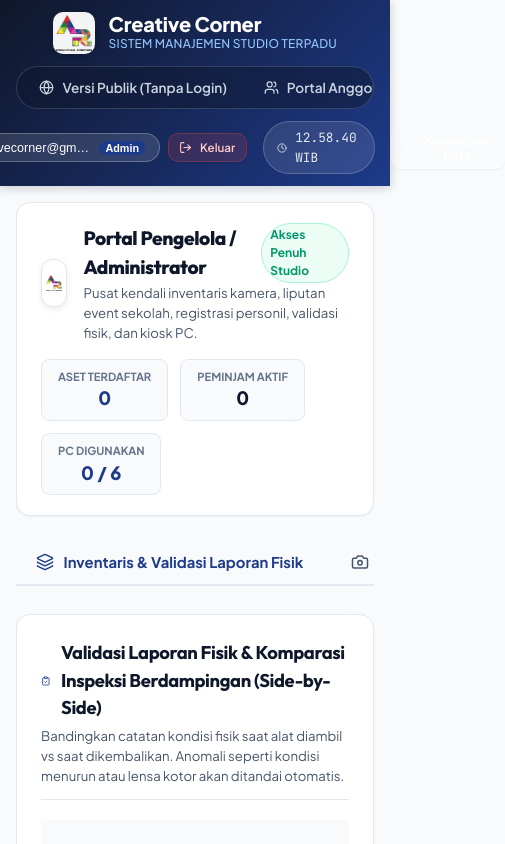
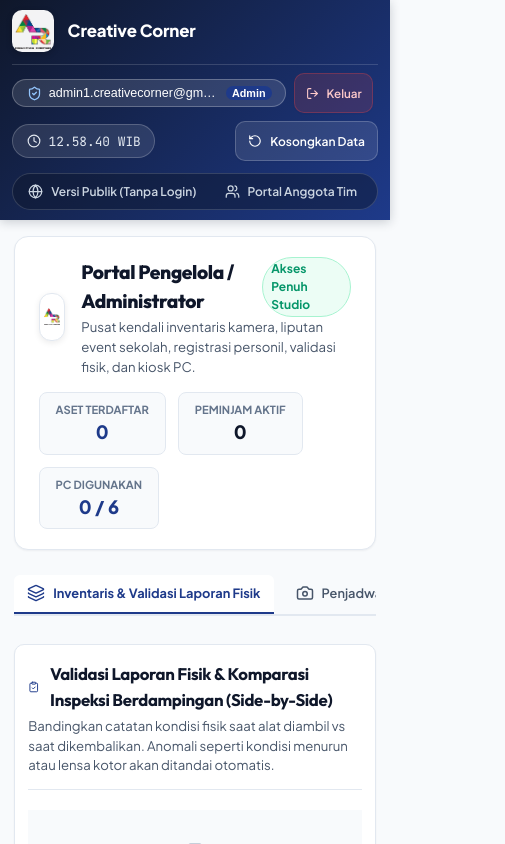
Before and after one commit to natalinonono/Web-Creative-Corner, a React (Vite) app: page / in a window 390 px wide. Shown: the top 844 px of the page, 505 px wide, since content can reach past the window. Built offline with nearby package versions, Linux system fonts and the light colour scheme; the HTML template or start-up script is replaced by a standard one.

Commit message:
feat: Full responsive design for mobile phones, tablets, and laptops

```diff
--- a/src/components/kiosk/PCKioskClient.jsx
+++ b/src/components/kiosk/PCKioskClient.jsx
@@ -406,7 +406,7 @@ export const PCKioskClient = () => {
                   </span>
                 </div>
 
-                <div style={{ display: 'grid', gridTemplateColumns: 'repeat(4, 1fr) 1.2fr', gap: '0.5rem', marginBottom: '0.5rem' }}>
+                <div style={{ display: 'grid', gridTemplateColumns: 'repeat(auto-fit, minmax(80px, 1fr))', gap: '0.5rem', marginBottom: '0.5rem' }}>
                   {[30, 60, 90, 120].map((dur) => (
                     <button
                       key={dur}
--- a/src/index.css
+++ b/src/index.css
@@ -745,22 +745,346 @@ h1, h2, h3, h4, .brand-font {
   50% { opacity: 0.85; transform: scale(1.02); }
 }
 
-/* Responsive */
+/* ====================================================================
+   TABS NAVIGATION
+==================================================================== */
+.tabs-header {
+  display: flex;
+  align-items: center;
+  gap: 0.5rem;
+  border-bottom: 2px solid var(--border-light);
+  margin-bottom: 1.75rem;
+  overflow-x: auto;
+  white-space: nowrap;
+  -webkit-overflow-scrolling: touch;
+  scrollbar-width: none;
+  padding-bottom: 2px;
+}
+
+.tabs-header::-webkit-scrollbar {
+  display: none;
+}
+
+.tab-btn {
+  display: inline-flex;
+  align-items: center;
+  gap: 0.5rem;
+  padding: 0.75rem 1.25rem;
+  border: none;
+  background: transparent;
+  color: var(--text-secondary);
+  font-family: var(--font-sans);
+  font-size: 0.875rem;
+  font-weight: 600;
+  border-bottom: 2px solid transparent;
+  margin-bottom: -2px;
+  cursor: pointer;
+  transition: all 0.2s ease;
+  white-space: nowrap;
+  flex-shrink: 0;
+  border-radius: var(--radius-sm) var(--radius-sm) 0 0;
+}
+
+.tab-btn:hover {
+  color: var(--navy-brand);
+  background-color: rgba(30, 58, 138, 0.04);
+}
+
+.tab-btn.active {
+  color: var(--navy-brand);
+  border-bottom-color: var(--navy-brand);
+  font-weight: 700;
+  background-color: #FFFFFF;
+}
+
+.tab-pill-count {
+  background-color: #EFF6FF;
+  color: var(--navy-brand);
+  border: 1px solid #BFDBFE;
+  font-size: 0.725rem;
+  font-weight: 700;
+  padding: 1px 7px;
+  border-radius: 9999px;
+  margin-left: 0.25rem;
+}
+
+.tab-pill-alert {
+  background-color: #FFF1F2;
+  color: #E11D48;
+  border: 1px solid #FECDD3;
+  font-size: 0.725rem;
+  font-weight: 700;
+  padding: 1px 7px;
+  border-radius: 9999px;
+  margin-left: 0.25rem;
+}
+
+/* ====================================================================
+   RESPONSIVE DESIGN (LAPTOP, TABLET & MOBILE HP)
+==================================================================== */
+
+/* 1. TABLET & COMPACT LAPTOP (<= 1024px) */
+@media (max-width: 1024px) {
+  .main-content {
+    padding: 1.25rem 1.5rem;
+  }
+
+  .top-navbar {
+    padding: 0.75rem 1.25rem;
+    flex-wrap: wrap;
+    gap: 0.85rem;
+  }
+
+  .role-switcher-container {
+    order: 3;
+    width: 100%;
+    overflow-x: auto;
+    justify-content: flex-start;
+    padding: 4px;
+    scrollbar-width: none;
+    -webkit-overflow-scrolling: touch;
+  }
+
+  .role-switcher-container::-webkit-scrollbar {
+    display: none;
+  }
+
+  .role-switcher-btn {
+    flex-shrink: 0;
+    padding: 0.45rem 0.95rem;
+    font-size: 0.825rem;
+  }
+
+  .top-navbar-right {
+    gap: 0.65rem;
+  }
+}
+
+/* 2. MOBILE PHONES & SMALL SCREENS (<= 768px) */
 @media (max-width: 768px) {
+  /* Navbar Responsif di HP */
   .top-navbar {
     flex-direction: column;
+    align-items: stretch;
     gap: 0.75rem;
     padding: 0.75rem 1rem;
+    position: sticky;
+    top: 0;
   }
+
+  .brand-section {
+    width: 100%;
+    justify-content: flex-start;
+  }
+
+  .brand-title {
+    font-size: 1.15rem;
+  }
+
+  .brand-subtitle {
+    font-size: 0.675rem;
+  }
+
   .role-switcher-container {
     width: 100%;
     overflow-x: auto;
     justify-content: flex-start;
+    gap: 0.35rem;
+    padding: 4px;
   }
+
+  .role-switcher-btn {
+    padding: 0.4rem 0.85rem;
+    font-size: 0.785rem;
+  }
+
+  .top-navbar-right {
+    width: 100%;
+    display: flex;
+    align-items: center;
+    justify-content: space-between;
+    flex-wrap: wrap;
+    gap: 0.5rem;
+    border-top: 1px solid rgba(255, 255, 255, 0.15);
+    padding-top: 0.5rem;
+  }
+
+  /* Konten Utama */
+  .main-content {
+    padding: 1rem 0.85rem;
+  }
+
+  /* Kartu & Header */
+  .card {
+    padding: 1.15rem;
+    border-radius: var(--radius-md);
+  }
+
+  .card-header {
+    flex-direction: column;
+    align-items: flex-start;
+    gap: 0.75rem;
+  }
+
+  .card-header > div:last-child {
+    width: 100%;
+  }
+
+  /* Perataan Grid Otomatis: Susun vertikal pada layar sempit */
+  div[style*="grid-template-columns: 1."],
+  div[style*="grid-template-columns: 1fr 1fr"],
+  div[style*="grid-template-columns: 1fr 2fr"],
+  div[style*="grid-template-columns: 2fr 1fr"],
+  div[style*="gridTemplateColumns: '1."],
+  div[style*="gridTemplateColumns: '2."],
+  div[style*="gridTemplateColumns: '1fr 1fr"],
+  div[style*="gridTemplateColumns: '1fr 2fr"] {
+    grid-template-columns: 1fr !important;
+    gap: 1rem !important;
+  }
+
+  /* Kolom minmax yang terlalu lebar di HP */
+  div[style*="minmax(320px"],
+  div[style*="minmax(360px"],
+  div[style*="minmax(380px"],
+  div[style*="minmax(420px"] {
+    grid-template-columns: 1fr !important;
+  }
+
+  /* Side by side perbandingan inspeksi */
   .inspection-comparison-grid {
     grid-template-columns: 1fr;
+    gap: 1rem;
   }
-  .main-content {
-    padding: 1rem;
+
+  /* Formulir & Input Responsif di HP */
+  .form-input, .form-select, .form-textarea {
+    font-size: 16px !important; /* Mencegah auto-zoom di browser smartphone iOS / Android */
+    padding: 0.7rem 0.85rem;
+  }
+
+  .btn {
+    min-height: 40px;
+  }
+
+  /* Tabel dengan Scroll Horizontal Halus */
+  .table-container,
+  div[style*="overflowX: 'auto'"],
+  div[style*="overflow-x: auto"] {
+    overflow-x: auto !important;
+    -webkit-overflow-scrolling: touch !important;
+    width: 100% !important;
+    margin-bottom: 0.75rem;
+  }
+
+  table.table, table.custom-table {
+    min-width: 560px;
+  }
+
+  /* Modal Responsif di HP */
+  .modal-overlay {
+    padding: 0.5rem;
+  }
+
+  .modal-content,
+  .modal-content-lg {
+    width: 96vw !important;
+    max-width: 96vw !important;
+    max-height: 94vh !important;
+    margin: 0 auto !important;
+    border-radius: var(--radius-lg);
+  }
+
+  .modal-header {
+    padding: 1rem 1.15rem;
+  }
+
+  .modal-title {
+    font-size: 1.05rem;
+  }
+
+  .modal-body {
+    padding: 1.15rem;
+    max-height: calc(94vh - 125px);
+    overflow-y: auto;
+  }
+
+  .modal-footer {
+    padding: 0.85rem 1.15rem;
+    flex-direction: column-reverse;
+    gap: 0.5rem;
+  }
+
+  .modal-footer .btn {
+    width: 100%;
+    justify-content: center;
+  }
+
+  /* Kiosk Mode Responsif di HP */
+  .kiosk-canvas {
+    padding: 1.5rem 0.75rem;
+    min-height: calc(100vh - 120px);
+  }
+
+  .kiosk-card {
+    border-radius: var(--radius-lg);
+  }
+
+  .kiosk-card-header {
+    padding: 1.25rem 1rem;
+  }
+
+  .kiosk-card-body {
+    padding: 1.25rem 1rem;
+  }
+
+  .countdown-digits {
+    font-size: clamp(2.4rem, 11vw, 3.75rem);
+  }
+
+  /* Toast Notifikasi di Layar Sempit */
+  div[style*="position: fixed"][style*="bottom: 24px"] {
+    bottom: 16px !important;
+    right: 16px !important;
+    left: 16px !important;
+    max-width: calc(100vw - 32px) !important;
   }
 }
+
+/* 3. EXTRA SMALL PHONES (<= 480px) */
+@media (max-width: 480px) {
+  .top-navbar {
+    padding: 0.65rem 0.75rem;
+  }
+
+  .brand-logo-icon {
+    width: 36px;
+    height: 36px;
+  }
+
+  .brand-title {
+    font-size: 1.05rem;
+  }
+
+  .brand-subtitle {
+    display: none; /* Sembunyikan subtitle agar hemat ruang di layar sangat sempit */
+  }
+
+  .role-switcher-btn {
+    padding: 0.35rem 0.7rem;
+    font-size: 0.75rem;
+  }
+
+  .tab-btn {
+    padding: 0.6rem 0.85rem;
+    font-size: 0.8rem;
+  }
+
+  .card {
+    padding: 1rem 0.85rem;
+  }
+
+  .card-title {
+    font-size: 1.05rem;
+  }
+}
```
